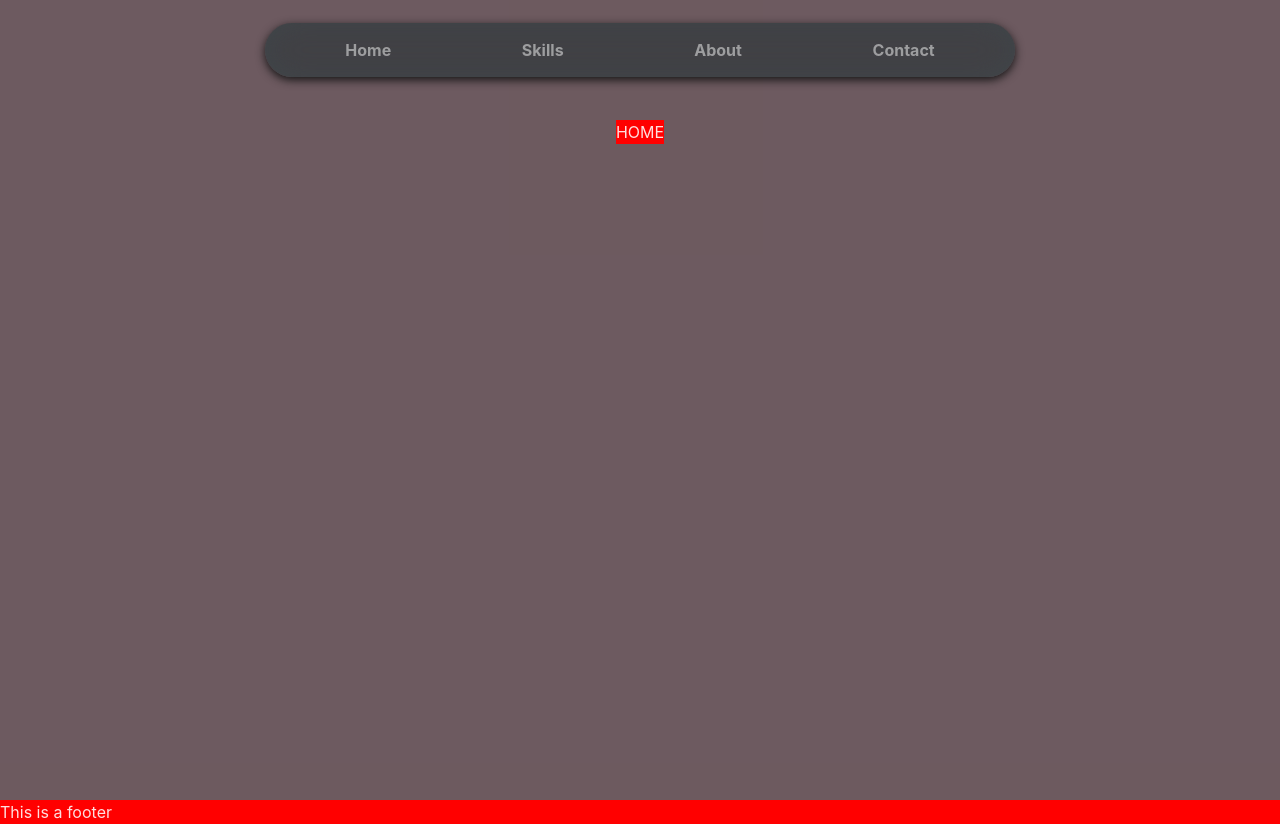
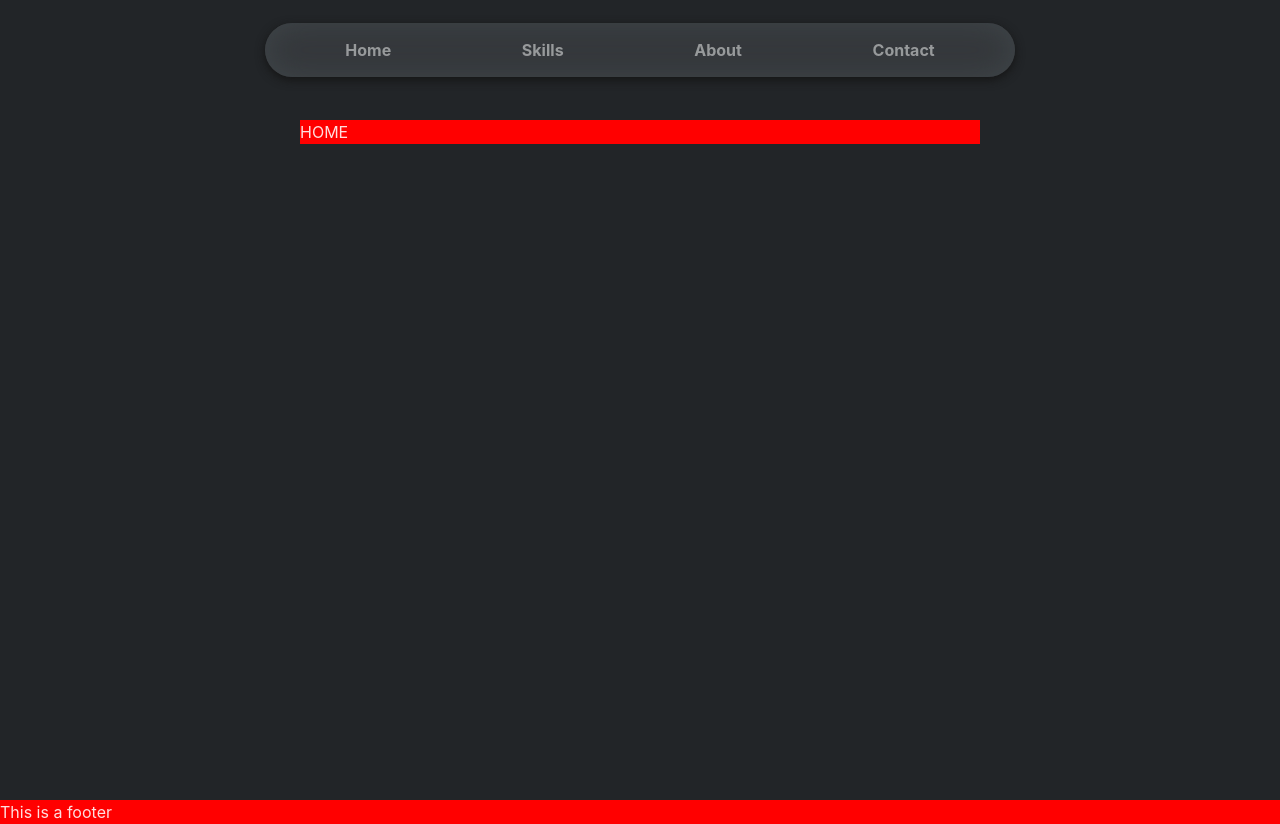
Before and after one commit to Jordiop/CharlyMech, a React (Vite) app: page / in a window 1280 px wide. Built offline with nearby package versions, Linux system fonts and the light colour scheme.

Commit message:
fix: layout issues with footer h-scroll

```diff
--- a/src/App.jsx
+++ b/src/App.jsx
@@ -7,14 +7,13 @@ function App() {
 
   return (
     <>
-      <Container disableGutters maxWidth="true" className="App">
+      <Container className='App' disableGutters maxWidth='true'>
         <NavigationBar />
-        <main className="main-content">
+        <main>
           <Home />
         </main>
-        <Footer />
-      </Container >
-
+        <footer><Footer /></footer>
+      </Container>
     </>
   )
 }
--- a/src/styles/App.css
+++ b/src/styles/App.css
@@ -8,18 +8,15 @@
 	display: flex;
 	flex-direction: column;
 	min-height: 100vh;
-	width: 100vw;
+
+	background-color: #222528;
 }
 
-.main-content {
-	display: flex;
-	justify-content: center;
-	align-items: flex-start;
+main {
 	padding-top: 120px;
-	width: 100vw;
-	height: 100vh;
-	flex: 1;
-	background-color: rgba(255, 192, 203, 0.342);
+	min-height: 100vh;
+	max-width: 100vw;
+	padding: 120px 300px 0 300px;
 }
 
 /* *Not responsive for now
```
